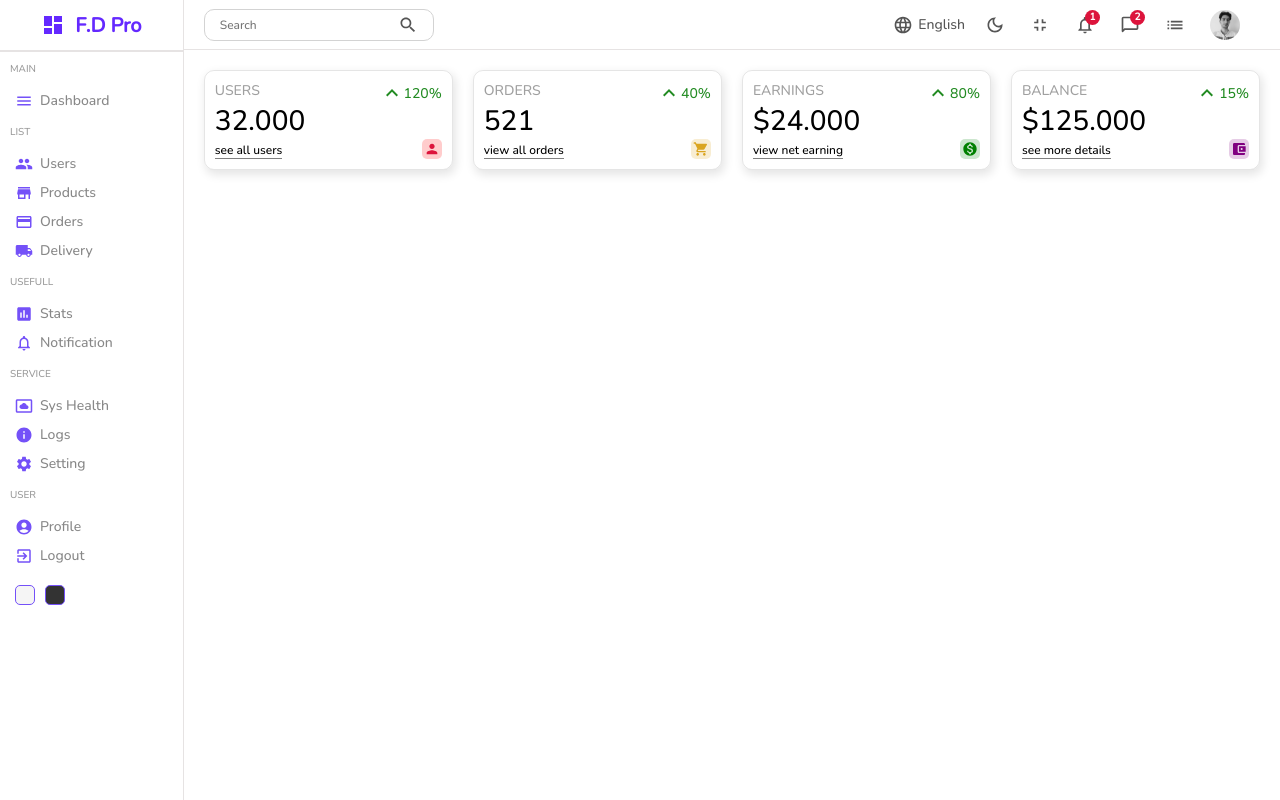
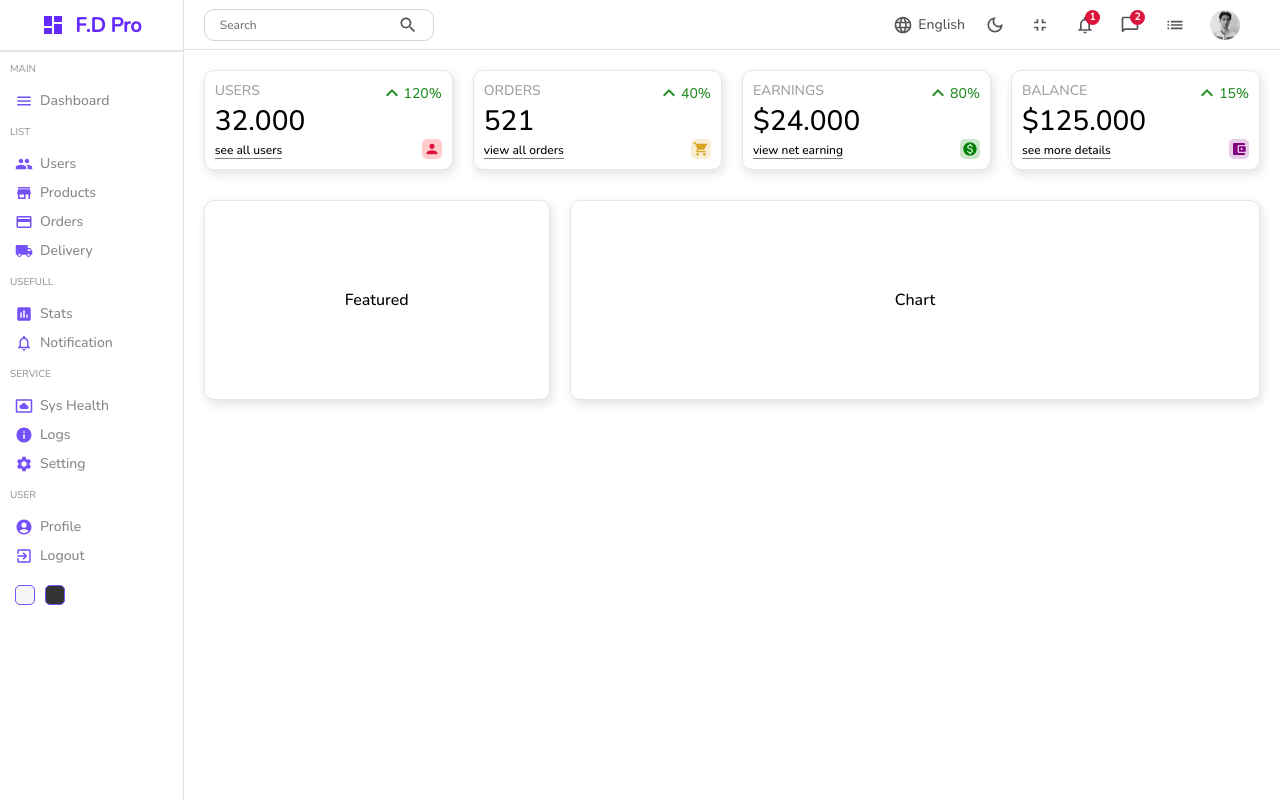
Before and after one commit to Mahdi-Hazrati/Fusion-Dashboard-Pro, a React (Create React App) app: page / in a window 1280 px wide. Built offline with nearby package versions, Linux system fonts and the light colour scheme.

Commit message:
Create Chart and Featured Component- init

```diff
--- /dev/null
+++ b/src/Components/Chart/Chart.jsx
@@ -0,0 +1,9 @@
+import "./chart.scss"
+
+const Chart = ()=>{
+    return(
+        <div className="chart">Chart</div>
+    )
+}
+
+export default Chart
--- /dev/null
+++ b/src/Components/Chart/chart.scss
@@ -0,0 +1,10 @@
+.chart{
+    flex: 4;
+    border: 1px solid rgba(0, 0, 0, 0.1);
+    border-radius: 10px;
+    box-shadow: 2px 4px 10px 1px rgba(0, 0, 0, 0.1);
+    height: 200px;
+    display: flex;
+    justify-content: center;
+    align-items: center;
+}
--- /dev/null
+++ b/src/Components/Featured/Featured.jsx
@@ -0,0 +1,10 @@
+import "./featured.scss"
+
+const Featured = ()=>{
+    return (
+        <div className="featured">Featured</div>
+    )
+}
+
+
+export default Featured
--- /dev/null
+++ b/src/Components/Featured/featured.scss
@@ -0,0 +1,11 @@
+.featured{
+    flex: 2;
+    border: 1px solid rgba(0, 0, 0, 0.1);
+    border-radius: 10px;
+    box-shadow: 2px 4px 10px 1px rgba(0, 0, 0, 0.1);
+    height: 200px;
+    display: flex;
+    justify-content: center;
+    align-items: center;
+
+}
--- a/src/Pages/Home/Home.jsx
+++ b/src/Pages/Home/Home.jsx
@@ -2,6 +2,8 @@
 import Sidebar from "../../Components/Sidebar/Sidebar"
 import Navbar from "../../Components/Navbar/Navbar";
 import Widget from "../../Components/Widget/Widget";
+import Featured from "../../Components/Featured/Featured"
+import Chart from "../../Components/Chart/Chart"
 import "./home.scss"
 
 const Home = () => {
@@ -16,6 +18,10 @@
                     <Widget type="earning" value="24.000" percentage="80%"/>
                     <Widget type="balance" value="125.000" percentage="15%"/>
                 </div>
+                <div className="charts">
+                    <Featured />
+                    <Chart />
+                </div>
             </div>
         </div>
     )
--- a/src/Pages/Home/home.scss
+++ b/src/Pages/Home/home.scss
@@ -7,5 +7,10 @@
             padding: 20px;
             gap: 20px;
         }
+        .charts{
+            display: flex;
+            padding: 10px 20px;
+            gap: 20px;
+        }
     }
 }
```
